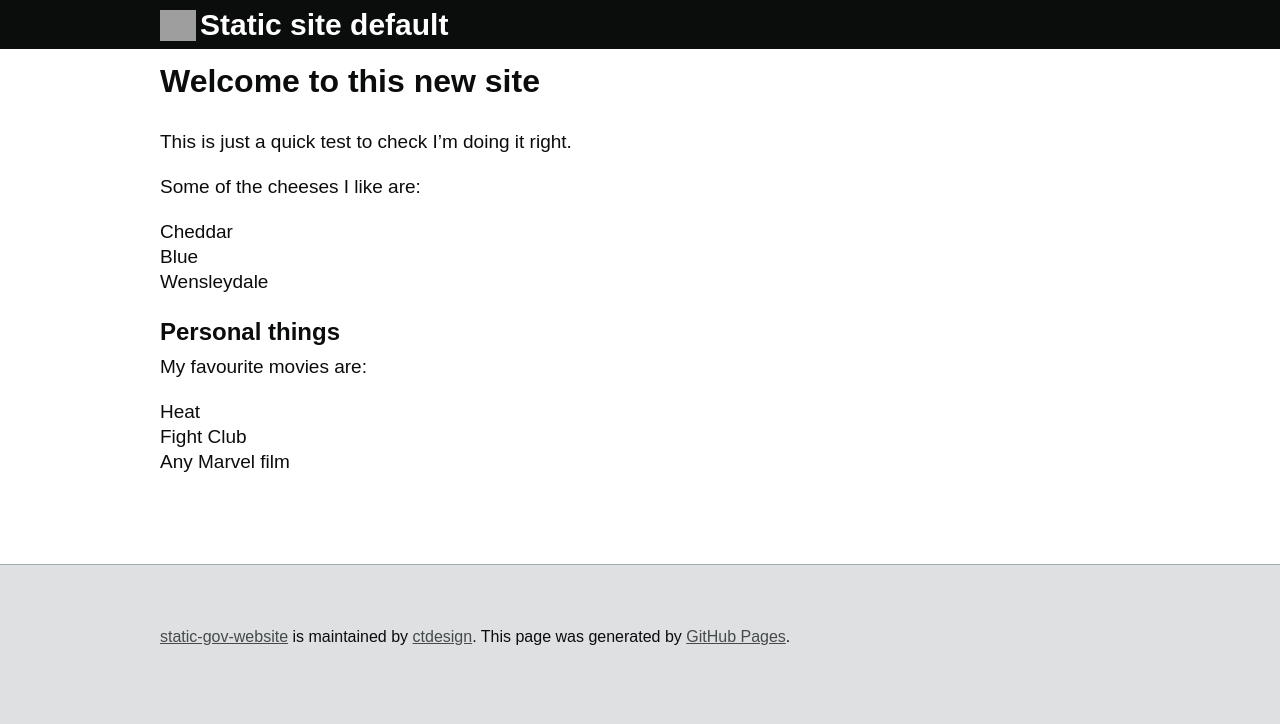
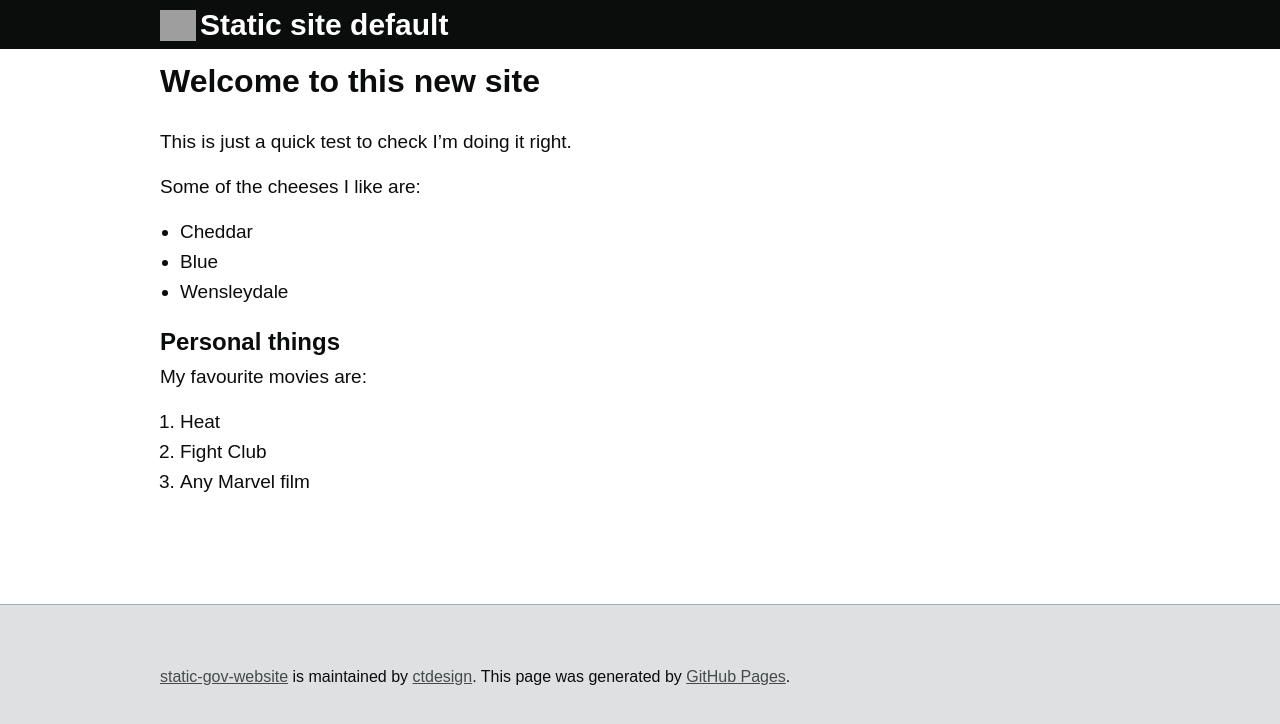
Before and after one commit to ctdesign/static-gov-website, a Jekyll site: the page built from index.md, in a window 1280 px wide. Shown: the top 724 px of the page. Built offline with Jekyll 4.4.1, drawn with Linux system fonts in a browser that asks for light colours; our own code applies the rules of GitHub Pages for plain Markdown files; grey boxes are pictures that could not be loaded.

Commit message:
added default list styles so you dont need to add a class

```diff
--- a/assets/css/style.scss
+++ b/assets/css/style.scss
@@ -752,3 +752,13 @@ ul.tab--nav li a:focus { background-color: #ffbf47; outline-offset: -3px; }
 body {
   font-family: Arial, sans-serif!important;
 }
+
+//list styles
+
+ul, ol { padding: 0; margin-top: 5px; margin-bottom: 20px; }
+
+ul li, ol li { margin-bottom: 5px; }
+
+ul { list-style-type: disc; padding-left: 20px; }
+
+ol { list-style-type: decimal; padding-left: 20px; }
```
